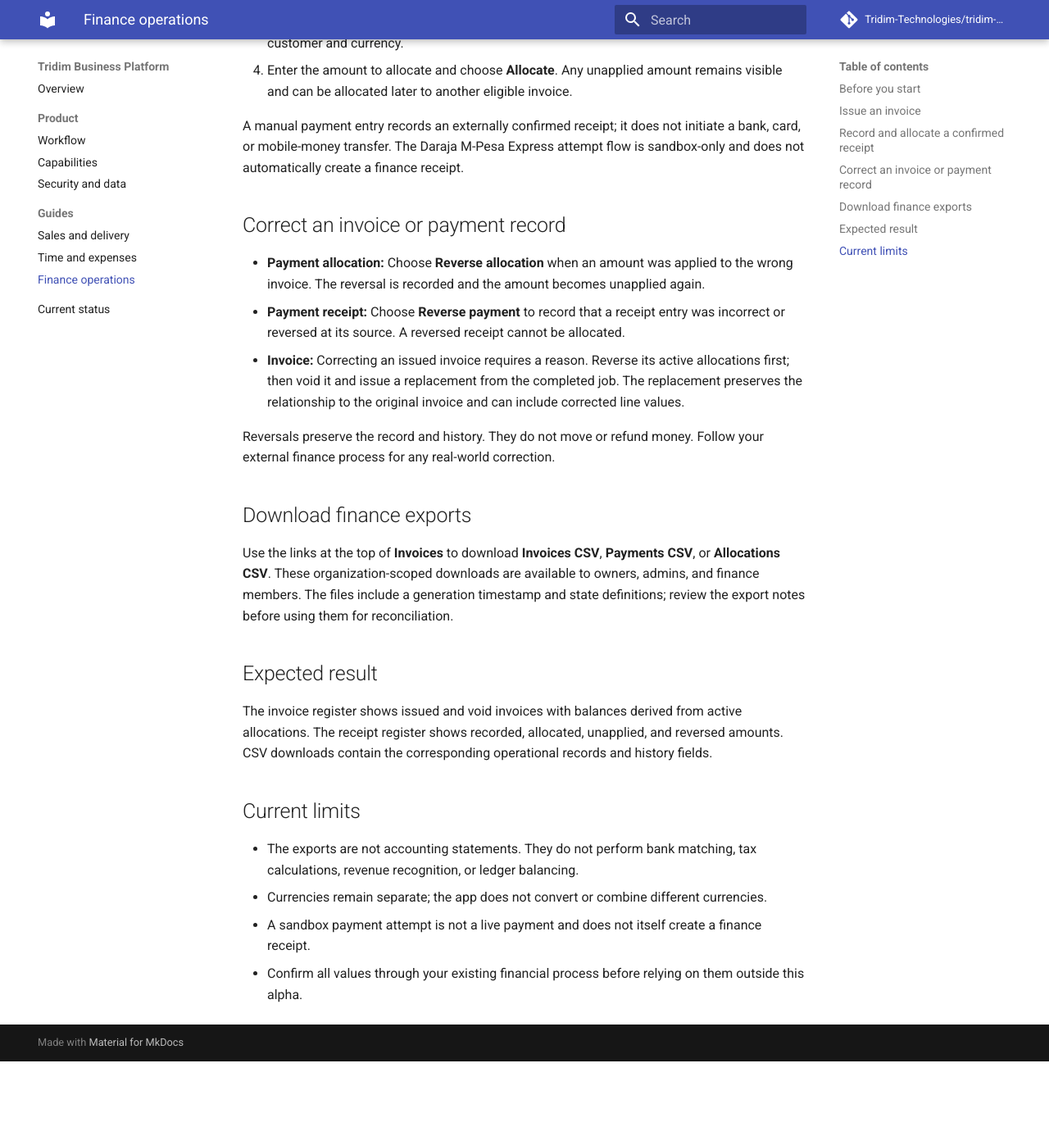
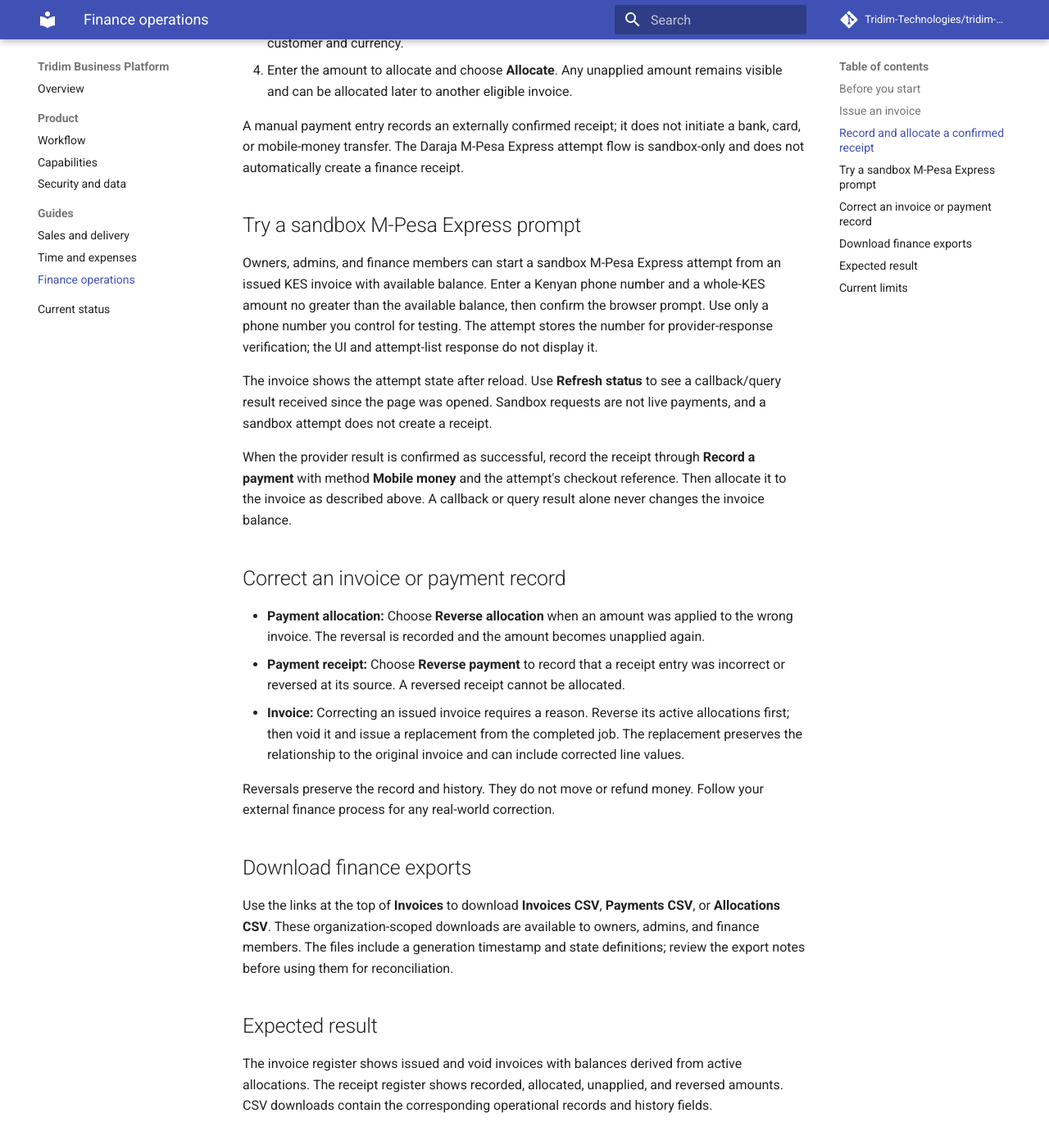
Before and after one commit to Tridim-Technologies/tridim-business-docs, an MkDocs documentation site: the page built from site-docs/guides/finance-operations.md, in a window 1280 px wide and 1400 px high, scrolled down 971 px. Shown: the top 1397 px of the window at 82% size. Built offline with MkDocs 1.6.1 and Material for MkDocs 9.7.7, drawn with Linux system fonts in a browser that asks for light colours; comment, search, counter and statistics services are not loaded; before the commit the page ends 2266 px from its top, so only the background shows below that; some of the changed text lies outside the part shown.

Commit message:
docs(payments): document sandbox M-Pesa invoice flow (#6)
Closes #5

Document finance UI initiation and verification boundaries for sandbox-only Daraja attempts.

```diff
--- a/site-docs/guides/finance-operations.md
+++ b/site-docs/guides/finance-operations.md
@@ -26,6 +26,14 @@ The app does not calculate tax. The invoice total is calculated from the saved q
 
 A manual payment entry records an externally confirmed receipt; it does not initiate a bank, card, or mobile-money transfer. The Daraja M-Pesa Express attempt flow is sandbox-only and does not automatically create a finance receipt.
 
+## Try a sandbox M-Pesa Express prompt
+
+Owners, admins, and finance members can start a sandbox M-Pesa Express attempt from an issued KES invoice with available balance. Enter a Kenyan phone number and a whole-KES amount no greater than the available balance, then confirm the browser prompt. Use only a phone number you control for testing. The attempt stores the number for provider-response verification; the UI and attempt-list response do not display it.
+
+The invoice shows the attempt state after reload. Use **Refresh status** to see a callback/query result received since the page was opened. Sandbox requests are not live payments, and a sandbox attempt does not create a receipt.
+
+When the provider result is confirmed as successful, record the receipt through **Record a payment** with method **Mobile money** and the attempt's checkout reference. Then allocate it to the invoice as described above. A callback or query result alone never changes the invoice balance.
+
 ## Correct an invoice or payment record
 
 - **Payment allocation:** Choose **Reverse allocation** when an amount was applied to the wrong invoice. The reversal is recorded and the amount becomes unapplied again.
@@ -46,5 +54,5 @@ The invoice register shows issued and void invoices with balances derived from a
 
 - The exports are not accounting statements. They do not perform bank matching, tax calculations, revenue recognition, or ledger balancing.
 - Currencies remain separate; the app does not convert or combine different currencies.
-- A sandbox payment attempt is not a live payment and does not itself create a finance receipt.
+- A sandbox payment attempt is not a live payment and does not itself create a finance receipt. Live tenant payment processing is not available.
 - Confirm all values through your existing financial process before relying on them outside this alpha.
```
Also changed, not shown: site-docs/product/capabilities.md (+1 -1 lines).
